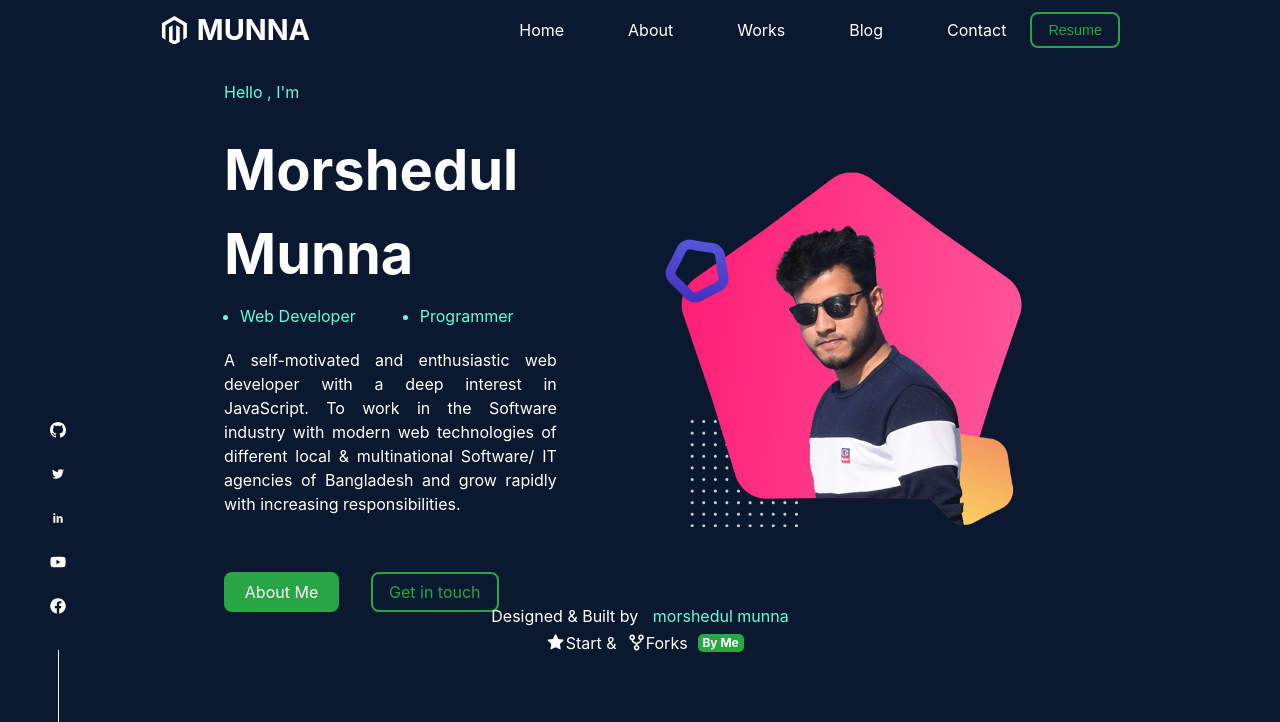
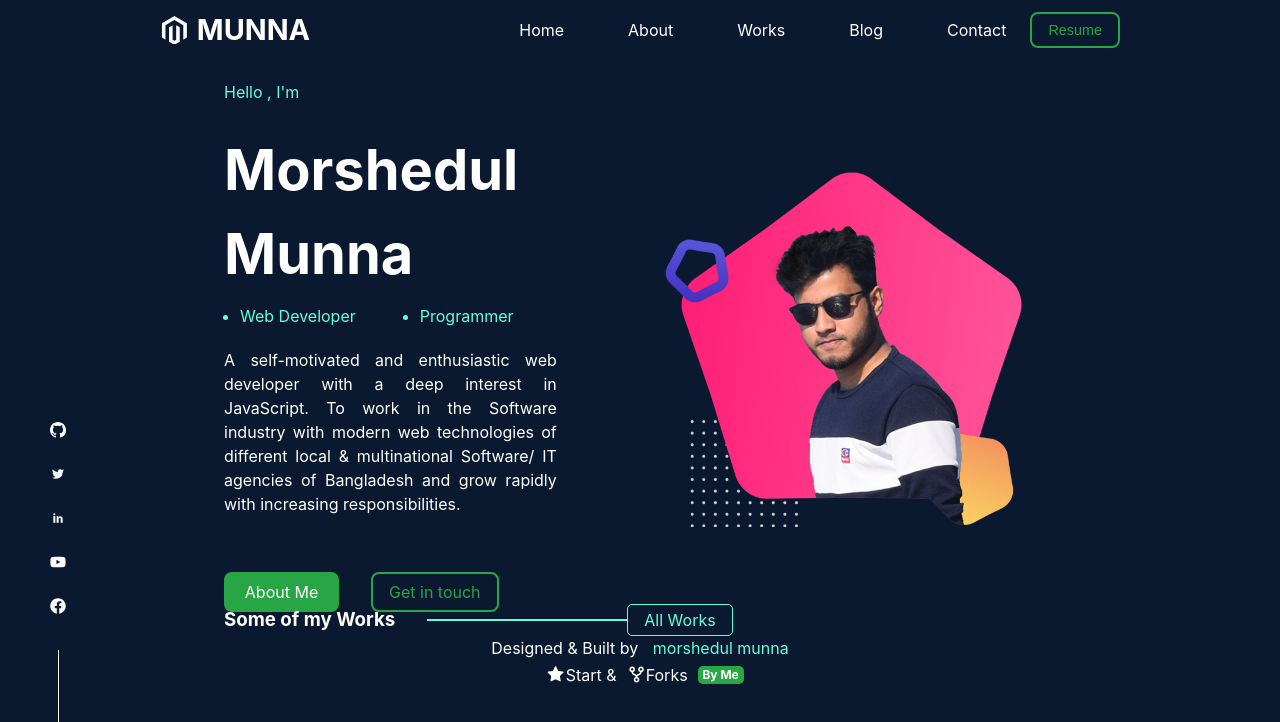
Before and after one commit to morshedulmunna/exacademy, a React (Create React App) app: page / in a window 1280 px wide. Shown: the top 722 px of the page. Built offline with nearby package versions, Linux system fonts and the light colour scheme.

Commit message:
All Work btn added

```diff
--- /dev/null
+++ b/src/SomeWork/SomeWork.css
@@ -0,0 +1,22 @@
+.someWork {
+  color: #fff;
+  display: flex;
+  align-items: center;
+}
+.allWork {
+  display: flex;
+  align-items: center;
+}
+.allWork span {
+  width: 200px;
+  margin-left: 2rem;
+  height: 2px;
+  background-color: var(--span-color);
+}
+.someWork a {
+  color: var(--span-color);
+  text-decoration: none;
+  border: 1px solid var(--span-color);
+  padding: 0.2rem 1rem;
+  border-radius: 5px;
+}
--- a/src/SomeWork/SomeWork.jsx
+++ b/src/SomeWork/SomeWork.jsx
@@ -1,7 +1,19 @@
 import React from "react";
+import "./SomeWork.css";
+import { Link } from "react-router-dom";
 
 const SomeWork = () => {
-  return <section className=" container wrapper"></section>;
+  return (
+    <section className="container">
+      <div className="someWork">
+        <h3>Some of my Works</h3>
+        <div className="allWork">
+          <span></span>
+          <Link to="/work">All Works</Link>
+        </div>
+      </div>
+    </section>
+  );
 };
 
 export default SomeWork;
```
